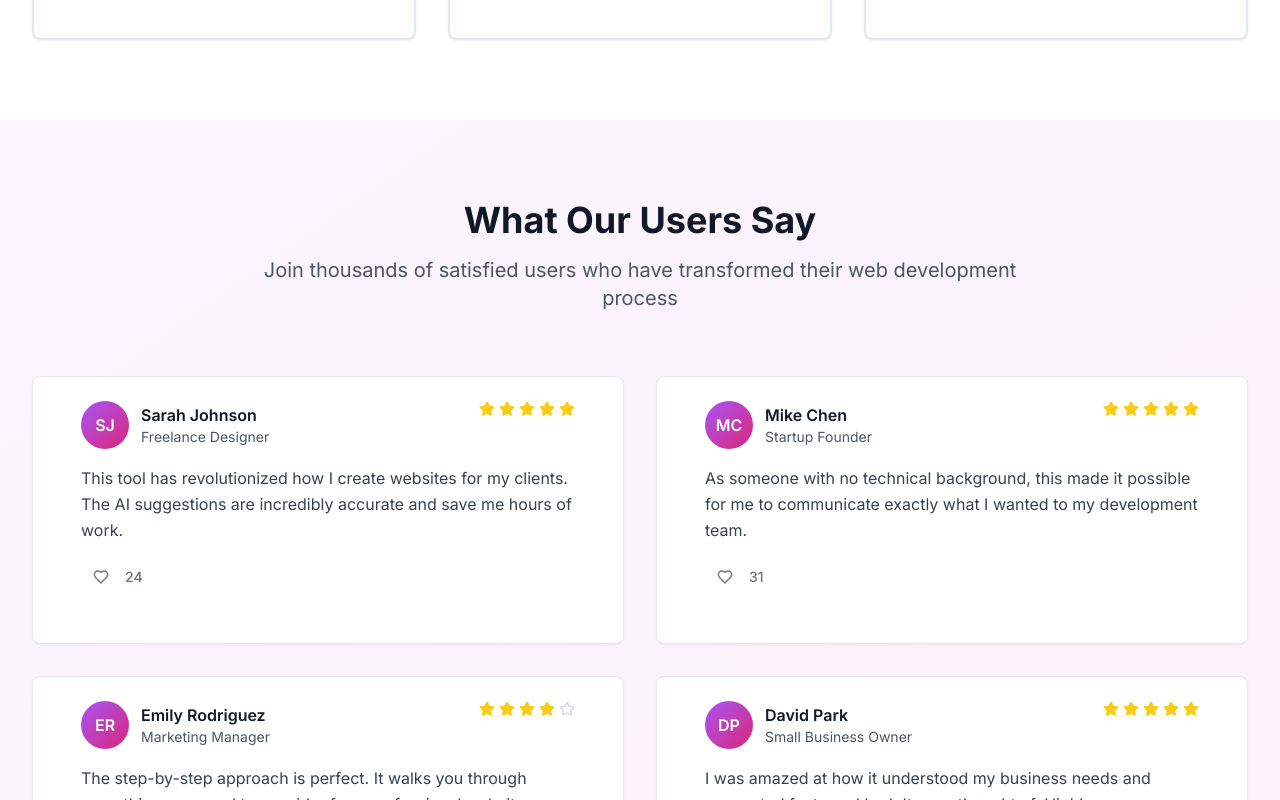
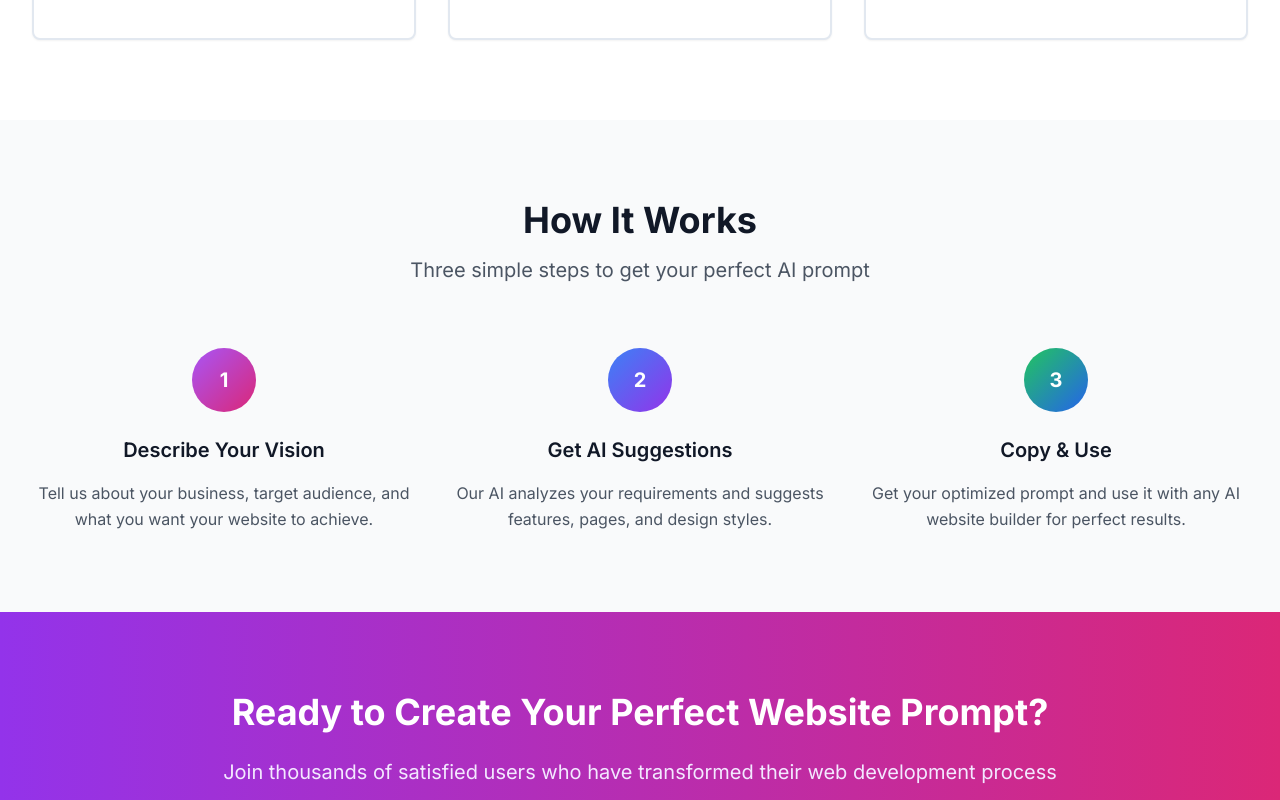
Before and after one commit to shreyansh5943/P4U, a React (Vite) app: page / in a window 1280 px wide. Shown: the part 1160-1960 px from the top of the page. Built offline with nearby package versions, Linux system fonts and the light colour scheme.

Commit message:
Remove "What Our Users Say" section
Removed the "What Our Users Say" section from the homepage, leaving the rest of the website unchanged.

```diff
--- a/src/pages/Index.tsx
+++ b/src/pages/Index.tsx
@@ -5,7 +5,6 @@ import { Card, CardContent } from "@/components/ui/card";
 import { Link } from "react-router-dom";
 import Navigation from "@/components/Navigation";
 import Footer from "@/components/Footer";
-import InteractiveReviewsSection from "@/components/InteractiveReviewsSection";
 
 const Index = () => {
   return (
@@ -121,9 +120,6 @@ const Index = () => {
         </div>
       </section>
 
-      {/* Interactive Reviews Section */}
-      <InteractiveReviewsSection />
-
       {/* How It Works Section */}
       <section className="py-20 px-4 sm:px-6 lg:px-8 bg-gray-50">
         <div className="max-w-7xl mx-auto">
```
